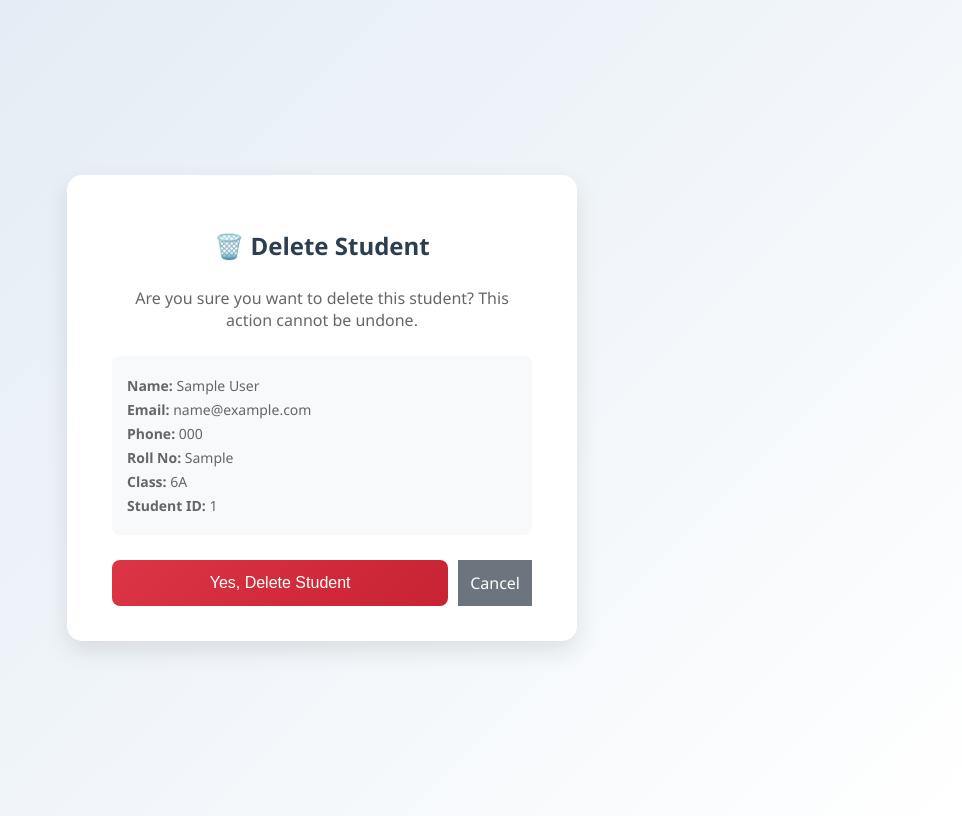
After one commit to TridevSharma1/Liberary_System, a Django app: page /delete-student/1/ in a window 1280 px wide. The commit adds this page. Shown: the whole page, without its empty margins (318-1280 px from the left). Run offline with Django 5.2, Linux system fonts and the light colour scheme; tables that the repository leaves empty hold one stand-in row (values such as "Sample post").

Commit message:
Student Roll No And Class System

```diff
--- a/library_project/library_app/models.py
+++ b/library_project/library_app/models.py
@@ -3,13 +3,21 @@ from django.contrib.auth.models import User
 
 # Student Model
 class Student(models.Model):
+    CLASS_CHOICES = [(i, str(i)) for i in range(6, 13)]
+    SECTION_CHOICES = [('A', 'A'), ('B', 'B'), ('C', 'C'), ('D', 'D')]
+
     name = models.CharField(max_length=100)
-    roll_no = models.CharField(max_length=20, unique=True)
+    roll_no = models.CharField(max_length=20)
     email = models.EmailField()
     phone = models.CharField(max_length=15)
+    class_number = models.IntegerField(choices=CLASS_CHOICES, default=6)
+    section = models.CharField(max_length=1, choices=SECTION_CHOICES, default='A')
+
+    class Meta:
+        unique_together = ('class_number', 'section', 'roll_no')
 
     def __str__(self):
-        return self.name
+        return f"{self.name} - Class {self.class_number}{self.section} - Roll {self.roll_no}"
 
 class Profile(models.Model):
     ROLE_CHOICES = (
--- /dev/null
+++ b/library_project/library_app/templates/delete_student.html
@@ -0,0 +1,128 @@
+<!DOCTYPE html>
+<html lang="en">
+<head>
+    <meta charset="UTF-8">
+    <title>Delete Student</title>
+
+    <style>
+        body {
+            font-family: 'Segoe UI', sans-serif;
+            background: linear-gradient(135deg, #dfe9f3, #ffffff);
+            display: flex;
+            justify-content: center;
+            align-items: center;
+            height: 100vh;
+        }
+
+        .card {
+            background: #fff;
+            padding: 35px 45px;
+            border-radius: 15px;
+            box-shadow: 0 10px 25px rgba(0,0,0,0.1);
+            width: 420px;
+            text-align: center;
+        }
+
+        h2 {
+            margin-bottom: 25px;
+            color: #2c3e50;
+        }
+
+        p {
+            margin-bottom: 25px;
+            color: #666;
+        }
+
+        .student-info {
+            background: #f8f9fa;
+            padding: 15px;
+            border-radius: 8px;
+            margin-bottom: 25px;
+            text-align: left;
+        }
+
+        .student-info p {
+            margin: 5px 0;
+            font-size: 14px;
+        }
+
+        .buttons {
+            display: flex;
+            gap: 10px;
+        }
+
+        button {
+            flex: 1;
+            padding: 12px;
+            border: none;
+            font-size: 16px;
+            border-radius: 8px;
+            cursor: pointer;
+            transition: 0.3s;
+        }
+
+        .delete-btn {
+            background: linear-gradient(135deg, #dc3545, #c82333);
+            color: #fff;
+        }
+
+        .delete-btn:hover {
+            background: linear-gradient(135deg, #c82333, #a02622);
+        }
+
+        .cancel-btn {
+            background: #6c757d;
+            color: #fff;
+        }
+
+        .cancel-btn:hover {
+            background: #5a6268;
+        }
+
+        .back-button {
+            position: absolute;
+            top: 20px;
+            left: 20px;
+            padding: 10px 20px;
+            background: #6c63ff;
+            color: white;
+            text-decoration: none;
+            border-radius: 8px;
+            transition: 0.3s;
+            font-weight: 600;
+        }
+
+        .back-button:hover {
+            background: #5a54d1;
+        }
+    </style>
+</head>
+
+<body>
+{% include 'messages.html' %}
+
+<div class="card">
+    <h2>🗑️ Delete Student</h2>
+
+    <p>Are you sure you want to delete this student? This action cannot be undone.</p>
+
+    <div class="student-info">
+        <p><strong>Name:</strong> {{ student.name }}</p>
+        <p><strong>Email:</strong> {{ student.email }}</p>
+        <p><strong>Phone:</strong> {{ student.phone }}</p>
+        <p><strong>Roll No:</strong> {{ student.roll_no }}</p>
+        <p><strong>Class:</strong> {{ student.class_number }}{{ student.section }}</p>
+        <p><strong>Student ID:</strong> {{ student.id }}</p>
+    </div>
+
+    <form method="post">
+        {% csrf_token %}
+        <div class="buttons">
+            <button type="submit" class="delete-btn">Yes, Delete Student</button>
+            <a href="{% url 'student_detail' student.id %}" class="cancel-btn" style="display: inline-block; text-align: center; text-decoration: none; padding: 12px;">Cancel</a>
+        </div>
+    </form>
+</div>
+
+</body>
+</html>
--- a/library_project/library_app/templates/search_student.html
+++ b/library_project/library_app/templates/search_student.html
@@ -85,6 +85,7 @@
                             <div class="student-name">{{ student.name }}</div>
                             <div class="student-info">
                                 <strong>Roll No:</strong> {{ student.roll_no }}<br>
+                                <strong>Class:</strong> {{ student.class_number }}{{ student.section }}<br>
                                 <strong>Email:</strong> {{ student.email }}<br>
                                 <strong>Phone:</strong> {{ student.phone }}
                             </div>
--- a/library_project/library_app/templates/student_detail.html
+++ b/library_project/library_app/templates/student_detail.html
@@ -197,7 +197,13 @@
                 <p><strong>Email:</strong> {{ student.email }}</p>
                 <p><strong>Phone:</strong> {{ student.phone }}</p>
                 <p><strong>Roll No:</strong> {{ student.roll_no }}</p>
+                <p><strong>Class:</strong> {{ student.class_number }}{{ student.section }}</p>
                 <p><strong>Student ID:</strong> {{ student.id }}</p>
+            </div>
+
+            <div style="margin-top: 20px;">
+                <a href="{% url 'update_student' student.id %}" class="btn btn-primary" style="padding: 8px 16px; background: var(--primary-color); color: white; text-decoration: none; border-radius: 4px; margin-right: 10px;">Update Student</a>
+                <a href="{% url 'delete_student' student.id %}" class="btn btn-danger" style="padding: 8px 16px; background: var(--error-color); color: white; text-decoration: none; border-radius: 4px;">Delete Student</a>
             </div>
         </div>
 
--- a/library_project/library_app/urls.py
+++ b/library_project/library_app/urls.py
@@ -4,6 +4,8 @@ from . import views
 urlpatterns = [
     path('', views.home, name='home'),
     path('add-student/', views.add_student, name='add_student'),
+    path('update-student/<int:student_id>/', views.update_student, name='update_student'),
+    path('delete-student/<int:student_id>/', views.delete_student, name='delete_student'),
     path('add-book/', views.add_book, name='add_book'),
     path('issue-book/', views.issue_book, name='issue_book'),
     path('student/<int:student_id>/', views.student_detail, name='student_detail'),
--- a/library_project/library_app/views.py
+++ b/library_project/library_app/views.py
@@ -5,6 +5,7 @@ from .forms import StudentForm, BookForm, IssueBookForm, StudentSearchForm
 from django.contrib import messages
 from django.core.paginator import Paginator
 from django.core.mail import send_mail
+import json
 
 def home(request):
     return render(request, 'home.html')
@@ -17,6 +18,37 @@ def add_student(request):
         messages.success(request, f'✓ Student "{student.name}" has been added successfully!')
         return redirect('home')
     return render(request, 'add_student.html', {'form': form})
+
+
+def update_student(request, student_id):
+    try:
+        student = Student.objects.get(id=student_id)
+    except Student.DoesNotExist:
+        messages.error(request, 'Student not found.')
+        return redirect('search_student')
+
+    form = StudentForm(request.POST or None, instance=student)
+    if form.is_valid():
+        student = form.save()
+        messages.success(request, f'✓ Student "{student.name}" has been updated successfully!')
+        return redirect('student_detail', student_id=student.id)
+    return render(request, 'add_student.html', {'form': form, 'student': student})
+
+
+def delete_student(request, student_id):
+    try:
+        student = Student.objects.get(id=student_id)
+    except Student.DoesNotExist:
+        messages.error(request, 'Student not found.')
+        return redirect('search_student')
+
+    if request.method == 'POST':
+        student_name = student.name
+        student.delete()
+        messages.success(request, f'✓ Student "{student_name}" has been deleted successfully!')
+        return redirect('search_student')
+
+    return render(request, 'delete_student.html', {'student': student})
 
 
 def add_book(request):
@@ -80,7 +112,9 @@ def issue_book(request):
                 else:
                     messages.error(request, f'❌ {error}')
 
-    return render(request, 'library_app/issue_book.html', {'form': form})
+    students_data = list(Student.objects.values('id', 'name', 'class_number', 'section', 'roll_no'))
+    students_json = json.dumps(students_data)
+    return render(request, 'library_app/issue_book.html', {'form': form, 'students_json': students_json})
 
 def student_detail(request, student_id):
     try:
```
Also changed, not shown: library_project/library_app/templates/library_app/issue_book.html (+32 -0 lines), library_project/db.sqlite3, library_project/library_app/migrations/0007_student_class_number_student_section_and_more.py (added).
